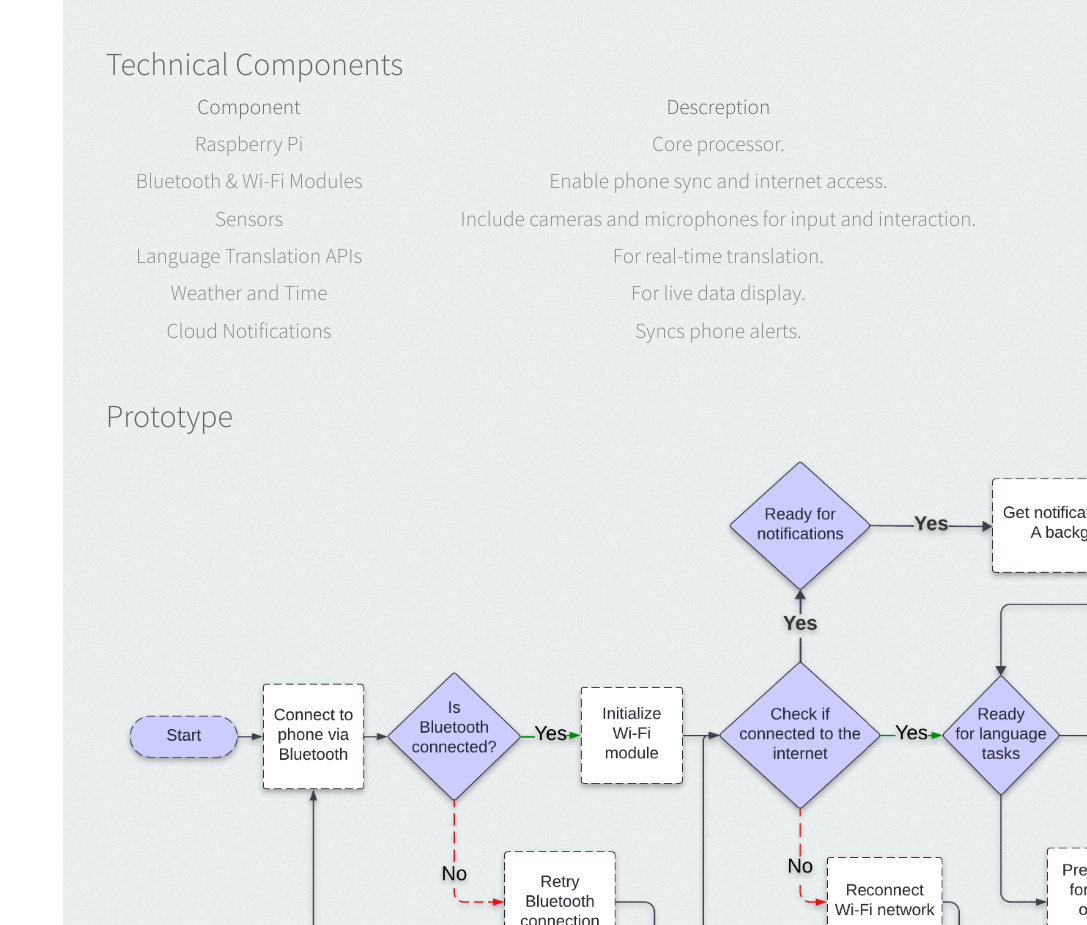
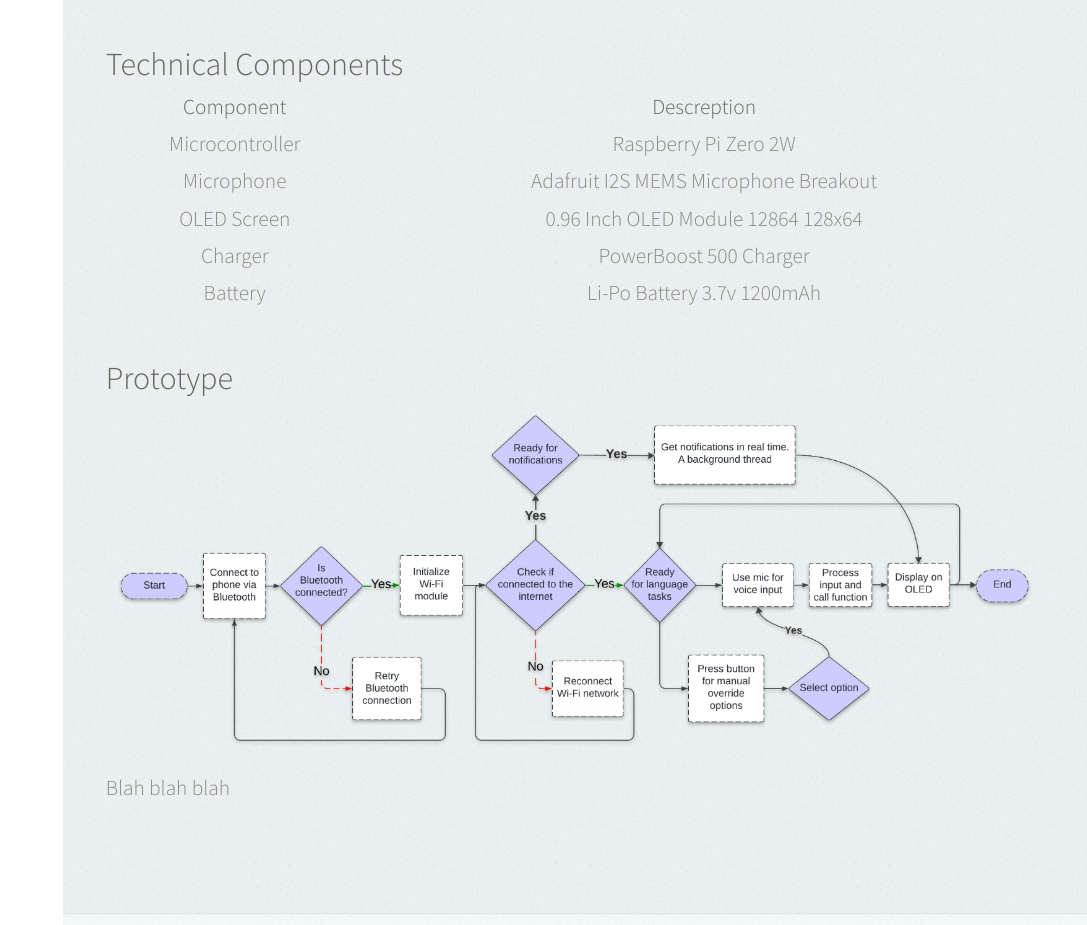
Before and after one commit to ester-tsai/smart_glasses, a plain HTML site: page index.html in a window 1280 px wide. Shown: the part 1920-2845 px from the top of the page, without its empty margins (193-1280 px from the left). Drawn offline with Linux system fonts and the light colour scheme.

Commit message:
components and prototype flow chart

```diff
--- a/index.html
+++ b/index.html
@@ -157,40 +157,37 @@
 								    <th><b>Descreption</b></th>
 								  </tr>
 								  <tr>
-								    <td>Raspberry Pi</td>
-								    <td>Core processor.</td>
+								    <td>Microcontroller</td>
+								    <td>Raspberry Pi Zero 2W</td>
 								  </tr>
 								<tr>
-								    <td>Bluetooth & Wi-Fi Modules</td>
-								    <td>Enable phone sync and internet access.</td>
+								    <td>Microphone</td>
+								    <td>Adafruit I2S MEMS Microphone Breakout</td>
 								  </tr>
 								<tr>
-								    <td>Sensors</td>
-								    <td>Include cameras and microphones for input and interaction.</td>
+								    <td>OLED Screen</td>
+								    <td>0.96 Inch OLED Module 12864 128x64</td>
 								  </tr>
 								<tr>
-								    <td>Language Translation APIs</td>
-								    <td>For real-time translation.</td>
+								    <td>Charger</td>
+								    <td>PowerBoost 500 Charger</td>
 								  </tr>
 								<tr>
-								    <td>Weather and Time</td>
-								    <td>For live data display.</td>
-								  </tr>
-								<tr>
-								    <td>Cloud Notifications</td>
-								    <td>Syncs phone alerts.</td>
+								    <td>Battery</td>
+								    <td>Li-Po Battery 3.7v 1200mAh</td>
 								  </tr>
 								</table>
 
-							<h3 align="left">Prototype</h3>
-							<img src='./Images/structure.png' width=“10%” height=“10%”>
+	<h3 align="left">Prototype</h3>
+		<img src="./Images/structure.png" style="width: 100%; height: auto;" alt="Structure">
 
-							<p align="left">Blah blah blah</p>
+
+		<p align="left">Blah blah blah</p>
 
 
 
-						</div>
-					</section>
+	</div>
+</section>
 
 
 					<section id="results" class="two">
```
